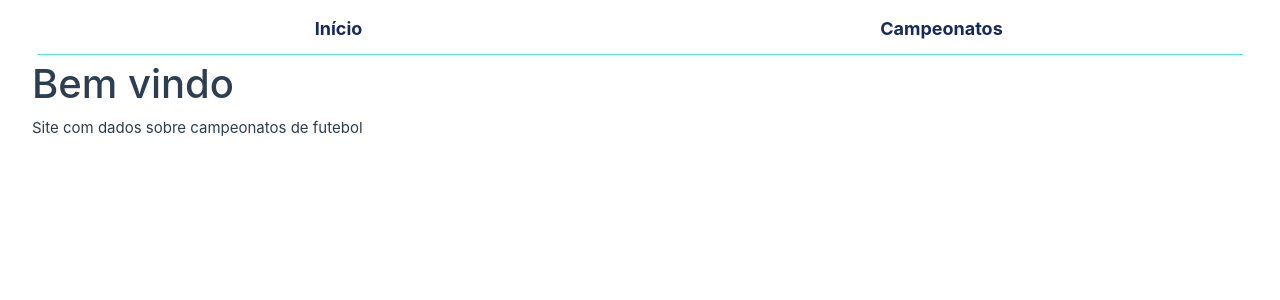
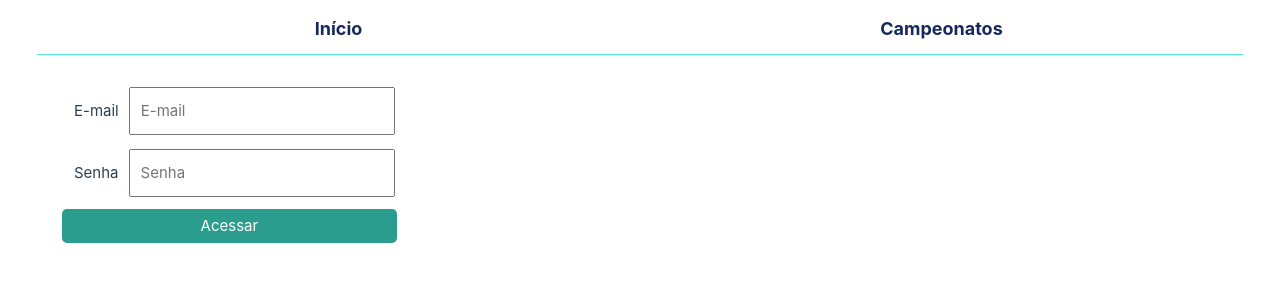
Before and after one commit to rmmelgaco/pos-vue-unidade3, a Vue app: page /#/ in a window 1280 px wide. Shown: the top 300 px of the page. Built offline with nearby package versions, Linux system fonts and the light colour scheme.

Commit message:
Incluindo validação de rota com login

```diff
--- a/src/App.vue
+++ b/src/App.vue
@@ -1,6 +1,6 @@
 <script setup>
 const menus = [
-  {rota: '/', label: 'Início'},
+  {rota: '/inicio', label: 'Início'},
   {rota: '/campeonatos', label: 'Campeonatos'}
 ]
 </script>
--- a/src/assets/dados.json
+++ b/src/assets/dados.json
@@ -120,5 +120,11 @@
         "golsVisitante": 2
       }
     }
+  ],
+  "usuarios": [
+    {
+      "email": "rodrigo@email.com",
+      "senha": "senha123"
+    }
   ]
 }
--- a/src/router/index.js
+++ b/src/router/index.js
@@ -1,9 +1,10 @@
 import {createRouter, createWebHashHistory} from 'vue-router';
-import InicioView from '@/views/InicioView.vue';
+import LoginView from '@/views/LoginView.vue';
 
 const routes = [
     {path: '/:pathMatch(.*)*', component: () => import('../views/PaginaNaoEncontradaView.vue')},
-    {path: '/', component: InicioView},
+    {path: '/', name: 'login', component: LoginView},
+    {path: '/inicio', component: () => import ('../views/InicioView.vue')},
     {path: '/campeonatos', component: () => import('../views/CampeonatosView.vue')},
     {
         path: '/campeonato/:codigoCampeonato(\\d+)',
@@ -30,4 +31,13 @@ const router = createRouter({
     routes
 })
 
+router.beforeEach(async (to, from) => {
+    const usuario = sessionStorage.getItem('usuario')
+    if (!usuario && to.name !== 'login') {
+        return {
+            name: 'login'
+        }
+    }
+})
+
 export default router
--- /dev/null
+++ b/src/views/LoginView.vue
@@ -0,0 +1,92 @@
+<script setup>
+import {reactive, ref} from 'vue';
+import {useRouter} from 'vue-router';
+
+const router = useRouter()
+const usuario = reactive({})
+const temUsuario = ref(false)
+const mensagem = ref(null)
+
+const acessar = () => {
+  fetch('/src/assets/dados.json')
+      .then(dados => dados.json())
+      .then(dados => {
+        temUsuario.value = dados.usuarios
+            .some(user => {
+              const emailValido = user.email == usuario.email
+              const senhaValida = user.senha == usuario.senha
+              return emailValido && senhaValida
+            })
+        if (temUsuario.value) {
+          sessionStorage.setItem('usuario', usuario)
+          router.replace('/inicio')
+        }
+      })
+      .catch(erro => mensagem.value = erro)
+}
+</script>
+
+<template>
+  <main>
+    <form>
+      <div>
+        <label>E-mail</label>
+        <input type='email' v-model='usuario.email' placeholder='E-mail'/>
+      </div>
+      <div>
+        <label>Senha</label>
+        <input type='password' v-model='usuario.senha' placeholder='Senha'/>
+      </div>
+      <button @click.prevent='acessar'>Acessar</button>
+      <p v-show='temUsuario'>Usuário autenticado: {{usuario.email}}</p>
+    </form>
+  </main>
+</template>
+
+<style scoped>
+main > form {
+  display: flex;
+  width: 30%;
+  flex-direction: column;
+  margin: 15px;
+  padding: 10px;
+}
+
+main > form > div {
+  display: flex;
+  justify-content: space-evenly;
+  align-items: center;
+  margin: 2px;
+  padding: 5px;
+}
+
+main > form > div > label {
+  padding: 10px;
+}
+
+main > form > div > input {
+  padding: 10px;
+  flex: 1;
+}
+
+main > form > p {
+  background-color: #f6bd60;
+  color: #023047;
+  border-radius: 5px;
+  text-align: center;
+  margin: 5px 20px;
+  padding: 10px 5px;
+}
+
+main > form > button {
+  margin: 5px;
+  padding: 5px;
+  border: none;
+  background-color: #2a9d8f;
+  color: #ffffff;
+  border-radius: 5px;
+  transition-duration: 200ms;
+  cursor: pointer;
+}
+
+</style>
```
